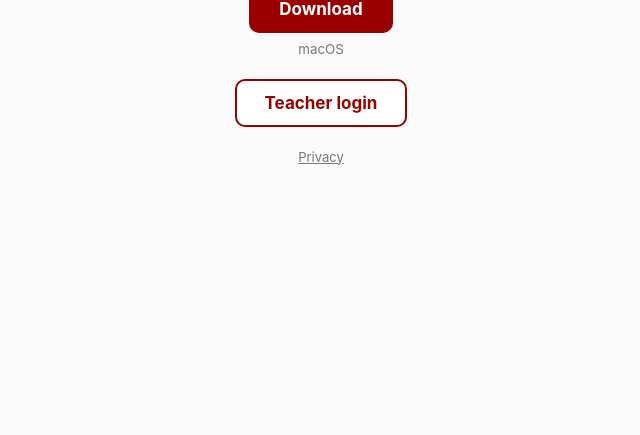
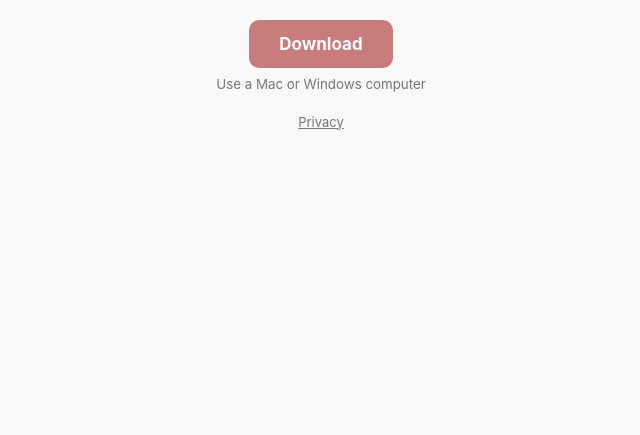
Before and after one commit to anthonythomashall3-rgb/kx-91f3, a browser extension: page app/cloudflare/public/index.html in a window 1280 px wide. Shown: the part 365-800 px from the top of the page, without its empty margins (319-959 px from the left). Drawn offline with Linux system fonts and the light colour scheme.

Commit message:
Student page: no teacher button; download only for Mac/Windows
Co-Authored-By: Claude Opus 5.5 <noreply@anthropic.com>
Claude-Session: https://claude.ai/code/session_012Ly57ZWaFYVwUZPSyG2CZU

```diff
--- a/app/cloudflare/public/index.html
+++ b/app/cloudflare/public/index.html
@@ -24,16 +24,15 @@
       <small id="os"></small>
     </div>
 
-    <div class="step">
-      <a class="btn ghost" href="https://prof.lockqz.pages.dev">Teacher login</a>
-    </div>
-
     <footer><a href="/privacy.html">Privacy</a></footer>
   </div>
 <script>
-  var win = navigator.userAgent.indexOf("Windows") > -1;
-  var dl = document.getElementById("dl");
-  dl.href = win ? "/download/lockqz-win.exe" : "/download/lockqz-mac.pkg";
-  document.getElementById("os").textContent = win ? "Windows" : "macOS";
+  var ua = navigator.userAgent, dl = document.getElementById("dl"), os = document.getElementById("os");
+  var ipad = /Macintosh/.test(ua) && navigator.maxTouchPoints > 1;
+  var win = /Windows/.test(ua) && !/Windows Phone/.test(ua);
+  var mac = /Macintosh|Mac OS X/.test(ua) && !ipad && !/iPhone|iPad|iPod/.test(ua);
+  if (win) { dl.href = "/download/lockqz-win.exe"; os.textContent = "Windows"; }
+  else if (mac) { dl.href = "/download/lockqz-mac.pkg"; os.textContent = "macOS"; }
+  else { dl.removeAttribute("href"); dl.style.opacity = .5; dl.style.pointerEvents = "none"; os.textContent = "Use a Mac or Windows computer"; }
 </script>
 </body></html>
```
